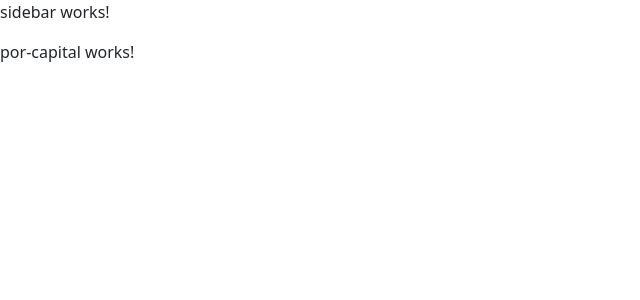
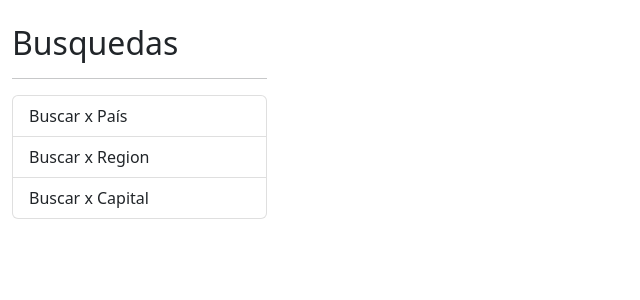
Before and after one commit to santiagojm84/angular-basicos, an Angular app in the folder 4.paisesApp/: page / in a window 1280 px wide. Shown: the top 300 px of the page, without its empty margins (0-640 px from the left). Built offline with nearby package versions, Linux system fonts and the light colour scheme.

Commit message:
Avances proyecto paises

```diff
--- a/4.paisesApp/src/app/app.component.html
+++ b/4.paisesApp/src/app/app.component.html
@@ -1,2 +1,8 @@
-<app-sidebar></app-sidebar>
-<app-por-capital></app-por-capital>
+<div class="row container mt-4">
+    <div class="col-3">
+        <app-sidebar></app-sidebar>
+    </div>
+    <div class="col">
+        <router-outlet></router-outlet>
+    </div>
+</div>
--- a/4.paisesApp/src/app/app.module.ts
+++ b/4.paisesApp/src/app/app.module.ts
@@ -1,6 +1,6 @@
 import { NgModule } from '@angular/core';
 import { BrowserModule } from '@angular/platform-browser';
-
+import { AppRoutingModule } from './app-routing.module';
 import { AppComponent } from './app.component';
 import { PaisModule } from './pais/pais.module';
 import { SharedModule } from './shared/shared.module';
@@ -11,8 +11,9 @@
   ],
   imports: [
     BrowserModule,
+    AppRoutingModule,
     SharedModule,
-    PaisModule
+    PaisModule,
   ],
   providers: [],
   bootstrap: [AppComponent]
--- a/4.paisesApp/src/app/shared/shared.module.ts
+++ b/4.paisesApp/src/app/shared/shared.module.ts
@@ -1,6 +1,7 @@
 import { NgModule } from '@angular/core';
 import { CommonModule } from '@angular/common';
 import { SidebarComponent } from './sidebar/sidebar.component';
+import { AppRoutingModule } from '../app-routing.module';
 
 
 
@@ -12,7 +13,8 @@
     SidebarComponent
   ],
   imports: [
-    CommonModule
+    CommonModule,
+    AppRoutingModule
   ]
 })
 export class SharedModule { }
--- a/4.paisesApp/src/app/shared/sidebar/sidebar.component.html
+++ b/4.paisesApp/src/app/shared/sidebar/sidebar.component.html
@@ -1 +1,10 @@
-<p>sidebar works!</p>
+<h2>Busquedas</h2>
+<hr>
+<ul class="list-group">
+    <li class="list-group-item" routerLink="pais" routerLinkActive="active" [routerLinkActiveOptions]="{exact:true}">
+        Buscar x País</li>
+    <li class="list-group-item" routerLink="region" routerLinkActive="active" [routerLinkActiveOptions]="{exact:true}">
+        Buscar x Region</li>
+    <li class="list-group-item" routerLink="capital" routerLinkActive="active" [routerLinkActiveOptions]="{exact:true}">
+        Buscar x Capital</li>
+</ul>
--- a/4.paisesApp/src/styles.css
+++ b/4.paisesApp/src/styles.css
@@ -1 +1 @@
-/* You can add global styles to this file, and also import other style files */
+/*You can add global styles to this file, and also import other style files*/
```
Also changed, not shown: 4.paisesApp/src/app/app-routing.module.ts (added, +20 -0 lines).
